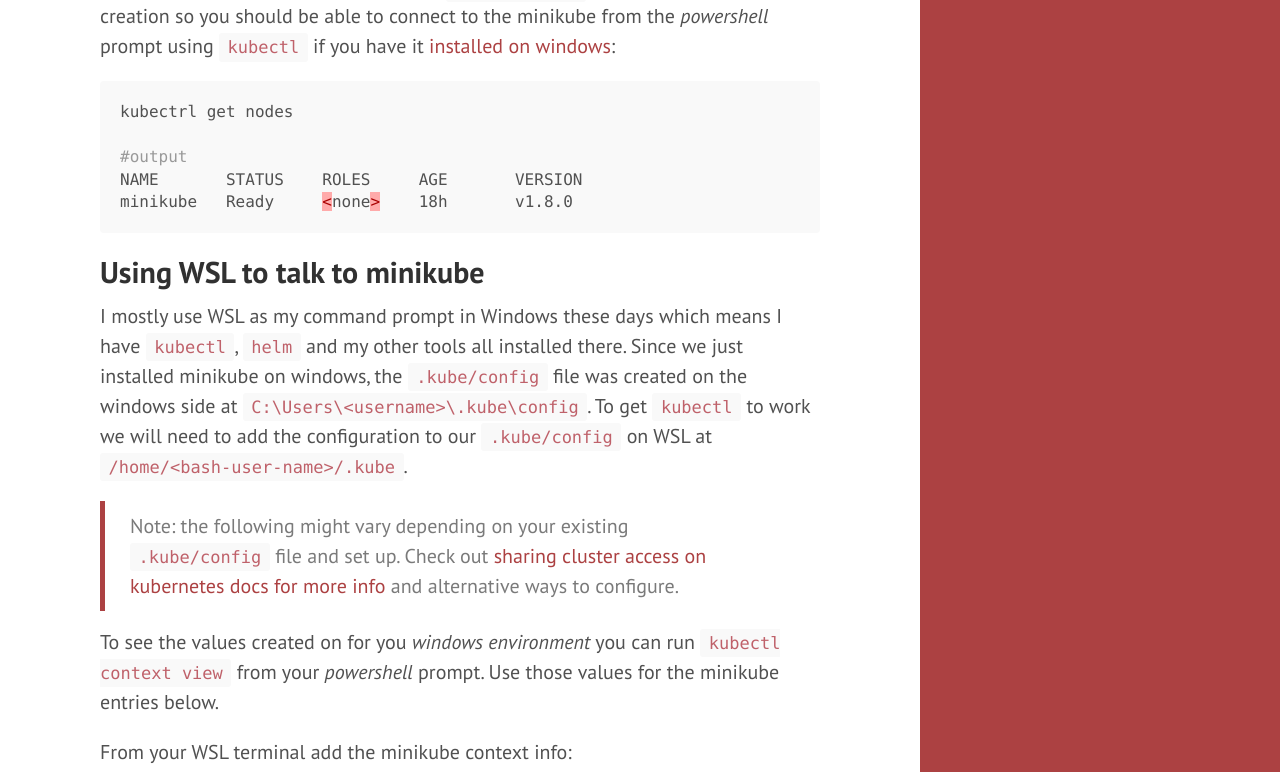
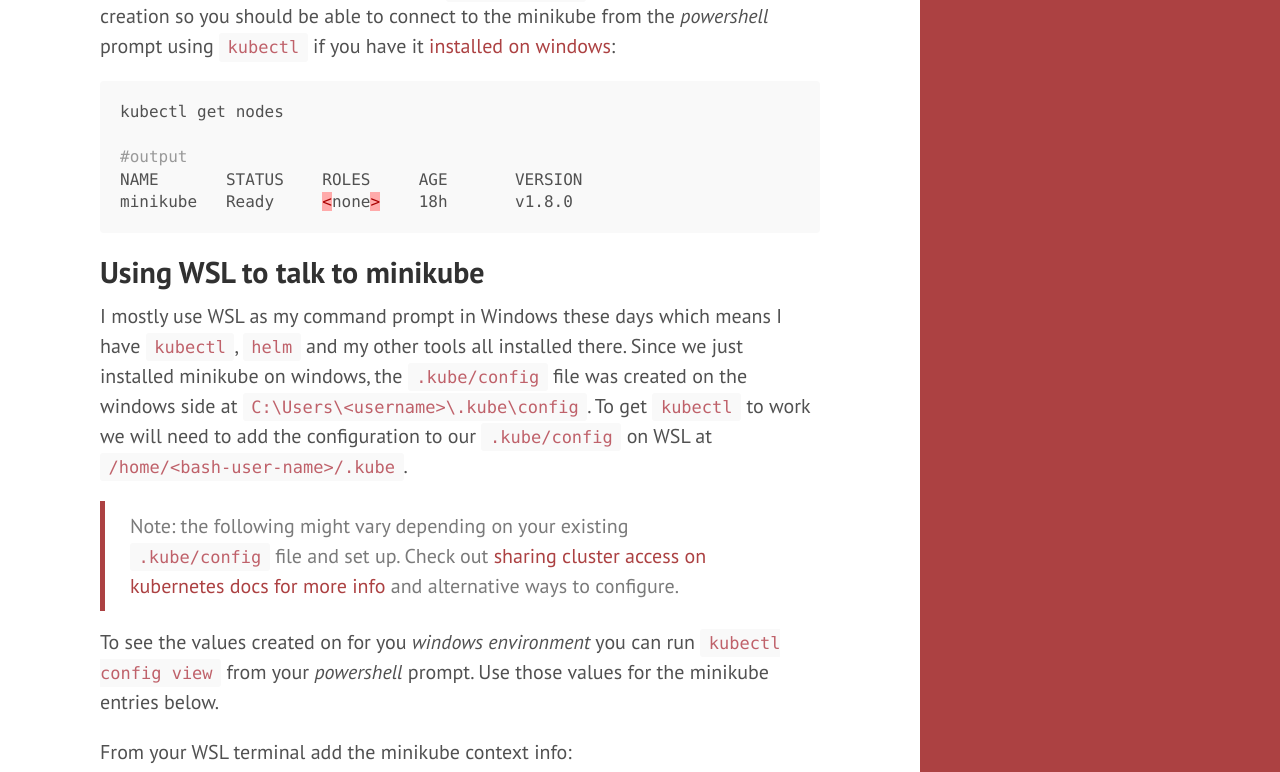
Before and after one commit to jsturtevant/jsturtevant.github.io, a Jekyll site: the page built from _posts/2017-12-15-Running-Kubernetes-Minikube-on-Windows-10-with-WSL.md, in a window 1280 px wide and 1400 px high, scrolled down 1460 px. Shown: the part 158-930 px from the top of the window. Built offline with Jekyll 4.4.1, drawn with Linux system fonts in a browser that asks for light colours; nearby versions of some CDN libraries; comment, search, counter and statistics services are not loaded.

Commit message:
Update 2017-12-15-Running-Kubernetes-Minikube-on-Windows-10-with-WSL.md

````diff
--- a/_posts/2017-12-15-Running-Kubernetes-Minikube-on-Windows-10-with-WSL.md
+++ b/_posts/2017-12-15-Running-Kubernetes-Minikube-on-Windows-10-with-WSL.md
@@ -48,7 +48,7 @@ minikube start --vm-driver hyperv --hyperv-virtual-switch minikube
 Minikube adds the configuration to your `.kube/config` file upon successful creation so you should be able to connect to the minikube from the *powershell* prompt using `kubectl` if you have it [installed on windows](https://kubernetes.io/docs/tasks/tools/install-kubectl/#install-with-chocolatey-on-windows):
 
 ```powershell
-kubectrl get nodes
+kubectl get nodes
 
 #output
 NAME       STATUS    ROLES     AGE       VERSION
@@ -60,7 +60,7 @@ I mostly use WSL as my command prompt in Windows these days which means I have `
 
 > Note: the following might vary depending on your existing `.kube/config` file and set up.  Check out [sharing cluster access on kubernetes docs for more info](https://kubernetes.io/docs/tasks/access-application-cluster/configure-access-multiple-clusters/) and alternative ways to configure.
 
-To see the values created on for you *windows environment* you can run `kubectl context view` from your *powershell* prompt.  Use those values for the minikube entries below.
+To see the values created on for you *windows environment* you can run `kubectl config view` from your *powershell* prompt.  Use those values for the minikube entries below.
 
 From your WSL terminal add the minikube context info:
 
````
